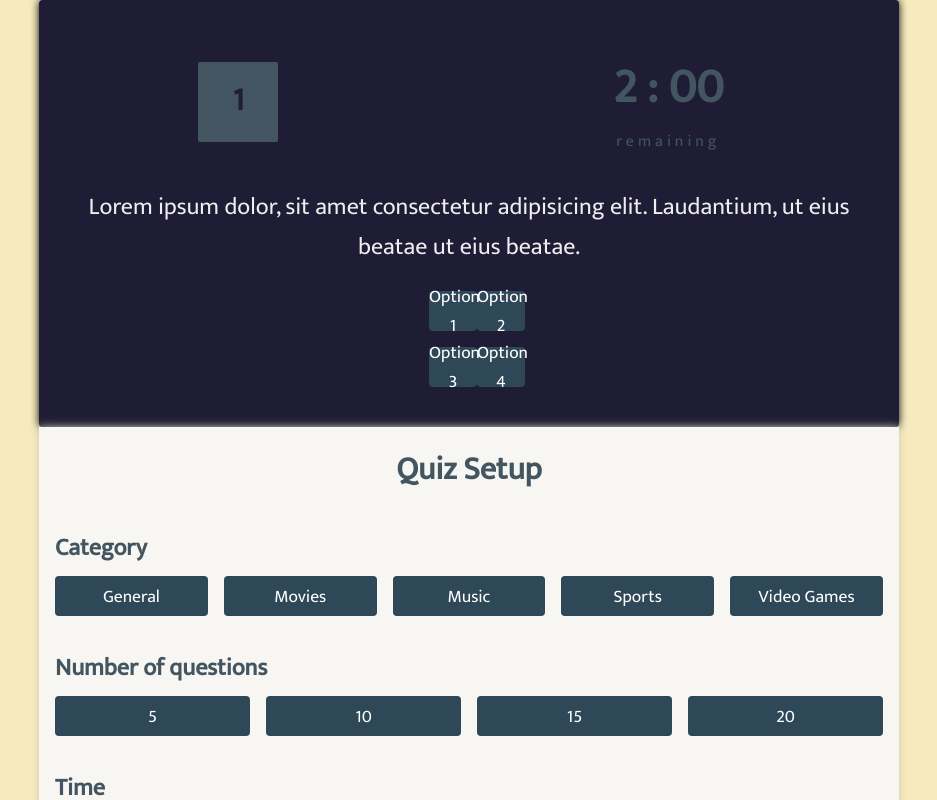
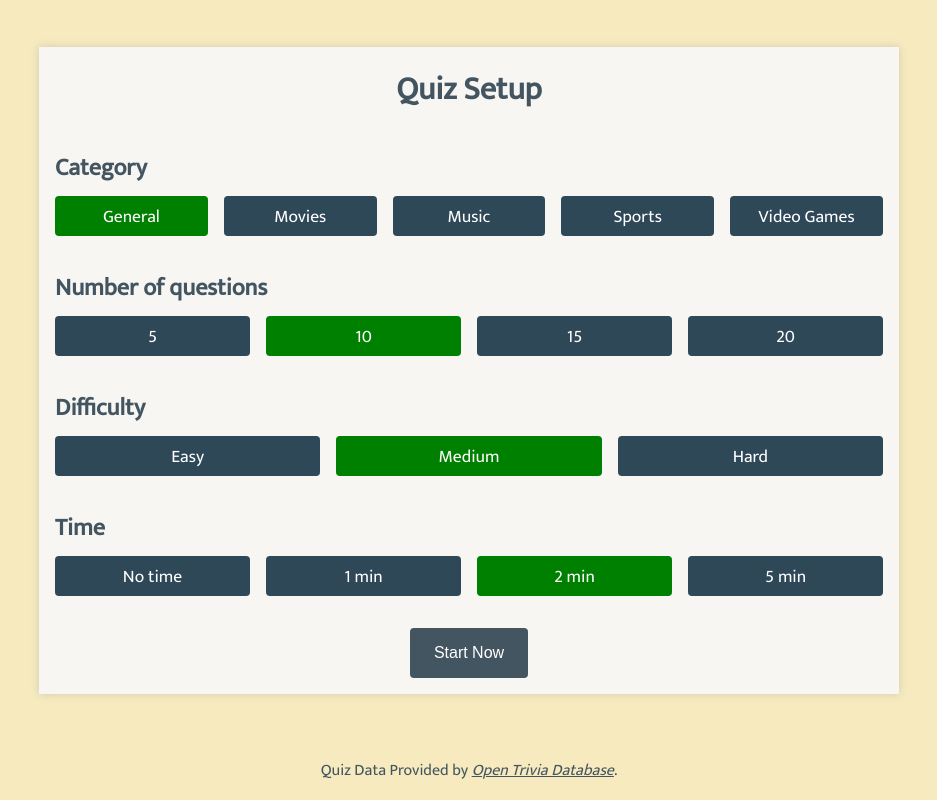
Before and after one commit to SinaBYR/react-quiz-app, a React (Create React App) app: page /quiz in a window 1280 px wide. Shown: the top 800 px of the page, without its empty margins (171-1108 px from the left). Built offline with nearby package versions, Linux system fonts and the light colour scheme.

Commit message:
Update quiz and setup files

```diff
--- a/src/components/Layout/Quiz/Quiz.tsx
+++ b/src/components/Layout/Quiz/Quiz.tsx
@@ -1,11 +1,48 @@
+import { useContext, useState } from "react";
+import { axios } from "../../../axios/axios";
+import { DispatchContext } from "../../../store/context";
+import { FORMDATA, Result } from "../../../types/types";
+import { CATEGORY_IDS } from "./category_ids";
 import { Game } from "./Game/Game";
 import { Setup } from "./Setup/Setup";
 
 export const Quiz = () => {
-    return (
-        <>
-            <Game />
-            <Setup />
-        </>
-    )
+    const [page, setPage] = useState<'setup' | 'game'>('setup');
+    // const [data, setData] = useState<Result[]>([])
+    const [loading, setLoading] = useState<boolean>(false)
+    const dispatch = useContext(DispatchContext)
+
+    const changePageHandler = () => {
+        if(page === 'setup') {
+            return setPage('game')
+        }
+
+        setPage('setup')
+    }
+
+    const startGame = async (config: FORMDATA) => {
+        setLoading(true)
+        console.log(config)
+        try {
+            const url = `?amount=${config.noq}&category=${CATEGORY_IDS[config.category]}&difficulty=${config.difficulty}&type=multiple`
+            const response = await axios.get(url)
+            const resdata = await response.data
+
+            if(!resdata.results.length) {
+                return
+            }
+
+            // setData(resdata.results)
+            // console.log(url)
+            dispatch({ type: 'store_data', payload: resdata.results})
+            // console.log(resdata)
+            changePageHandler()
+            setLoading(false)
+        } catch(err) {
+            console.log(err)
+            setLoading(false)
+        }
+    }
+
+    return page === 'setup' ? <Setup start={startGame} loading={loading}/> : <Game />
 }
--- a/src/components/Layout/Quiz/Setup/Setup.tsx
+++ b/src/components/Layout/Quiz/Setup/Setup.tsx
@@ -1,8 +1,10 @@
-import React, { ReactElement } from "react";
 import styled from "styled-components";
+import { ChangeEvent, useState } from "react";
+import { FORMDATA } from "../../../../types/types";
 import { Button, RadioInput } from "../../../Utility";
 import { Section } from "./Section/Section";
 import { SectionWrapper } from "./Section/SectionWrapper/SectionWrapper";
+import { BeatLoader } from 'react-spinners';
 
 const SetupStyled = styled.div`
     width: 100%;
@@ -17,39 +19,66 @@ const SetupStyled = styled.div`
     }
 `
 
-export const Setup: () => ReactElement = () => {
+export const Setup = ({ start, loading }: { start: (config: FORMDATA) =>  void; loading: boolean}) => {
+    const [formData, setFormData] = useState<FORMDATA>({
+        category: 'general',
+        noq: '10',
+        time: '2',
+        difficulty: 'medium'
+    })
+
+    const onChangeHandler = (e: ChangeEvent) => {
+        setFormData({
+            ...formData,
+            [e.target.getAttribute('name')!]: e.target.getAttribute('value')
+        })
+        console.log(formData.time)
+    }
+
     return (
         <SetupStyled>
             <h1 style={{textAlign: 'center'}}>Quiz Setup</h1>
             <Section>
                 <h2>Category</h2>
                 <SectionWrapper>
-                    <RadioInput type="radio" value="movies" name="category">General</RadioInput>
-                    <RadioInput type="radio" value="movies" name="category">Movies</RadioInput>
-                    <RadioInput type="radio" value="movies" name="category">Music</RadioInput>
-                    <RadioInput type="radio" value="movies" name="category">Sports</RadioInput>
-                    <RadioInput type="radio" value="movies" name="category">Video Games</RadioInput>
+                    <RadioInput type="radio" value="general" checked={formData.category === 'general'} name="category" onChange={onChangeHandler}>General</RadioInput>
+                    <RadioInput type="radio" value="movies" checked={formData.category === 'movies'} name="category" onChange={onChangeHandler}>Movies</RadioInput>
+                    <RadioInput type="radio" value="music" checked={formData.category === 'music'} name="category" onChange={onChangeHandler}>Music</RadioInput>
+                    <RadioInput type="radio" value="sports" checked={formData.category === 'sports'} name="category" onChange={onChangeHandler}>Sports</RadioInput>
+                    <RadioInput type="radio" value="video-games" checked={formData.category === 'video-games'} name="category" onChange={onChangeHandler}>Video Games</RadioInput>
                 </SectionWrapper>
             </Section>
             <Section>
                 <h2>Number of questions</h2>
                 <SectionWrapper>
-                    <RadioInput type="radio" value="5" name="number-of-questions">5</RadioInput>
-                    <RadioInput type="radio" value="10" name="number-of-questions">10</RadioInput>
-                    <RadioInput type="radio" value="15" name="number-of-questions">15</RadioInput>
-                    <RadioInput type="radio" value="20" name="number-of-questions">20</RadioInput>
+                    <RadioInput type="radio" name="noq" value="5" checked={formData.noq === '5'} onChange={onChangeHandler}>5</RadioInput>
+                    <RadioInput type="radio" name="noq" value="10" checked={formData.noq === '10'} onChange={onChangeHandler}>10</RadioInput>
+                    <RadioInput type="radio" name="noq" value="15" checked={formData.noq === '15'} onChange={onChangeHandler}>15</RadioInput>
+                    <RadioInput type="radio" name="noq" value="20" checked={formData.noq === '20'} onChange={onChangeHandler}>20</RadioInput>
+                </SectionWrapper>
+            </Section>
+            <Section>
+                <h2>Difficulty</h2>
+                <SectionWrapper>
+                    <RadioInput type="radio" name="difficulty" value="easy" checked={formData.difficulty === 'easy'} onChange={onChangeHandler}>Easy</RadioInput>
+                    <RadioInput type="radio" name="difficulty" value="medium" checked={formData.difficulty === 'medium'} onChange={onChangeHandler}>Medium</RadioInput>
+                    <RadioInput type="radio" name="difficulty" value="hard" checked={formData.difficulty === 'hard'} onChange={onChangeHandler}>Hard</RadioInput>
                 </SectionWrapper>
             </Section>
             <Section>
                 <h2>Time</h2>
                 <SectionWrapper>
-                    <RadioInput type="radio" value="none" name="time">No time</RadioInput>
-                    <RadioInput type="radio" value="1" name="time">1 min</RadioInput>
-                    <RadioInput type="radio" value="2" name="time">2 min</RadioInput>
-                    <RadioInput type="radio" value="5" name="time">5 min</RadioInput>
+                    <RadioInput type="radio" name="time" value="0" checked={formData.time === '0'} onChange={onChangeHandler}>No time</RadioInput>
+                    <RadioInput type="radio" name="time" value="1" checked={formData.time === '1'} onChange={onChangeHandler}>1 min</RadioInput>
+                    <RadioInput type="radio" name="time" value="2" checked={formData.time === '2'} onChange={onChangeHandler}>2 min</RadioInput>
+                    <RadioInput type="radio" name="time" value="5" checked={formData.time === '5'} onChange={onChangeHandler}>5 min</RadioInput>
                 </SectionWrapper>
             </Section>
-            <Button style={{margin: '0 auto'}} type="secondary">Start Now</Button>
+            <Button style={{margin: '0 auto'}} type="secondary" onClick={() => start(formData)}>
+                {
+                    loading ? <BeatLoader /> : 'Start Now'
+                }
+            </Button>
         </SetupStyled>
     )
 }
```
